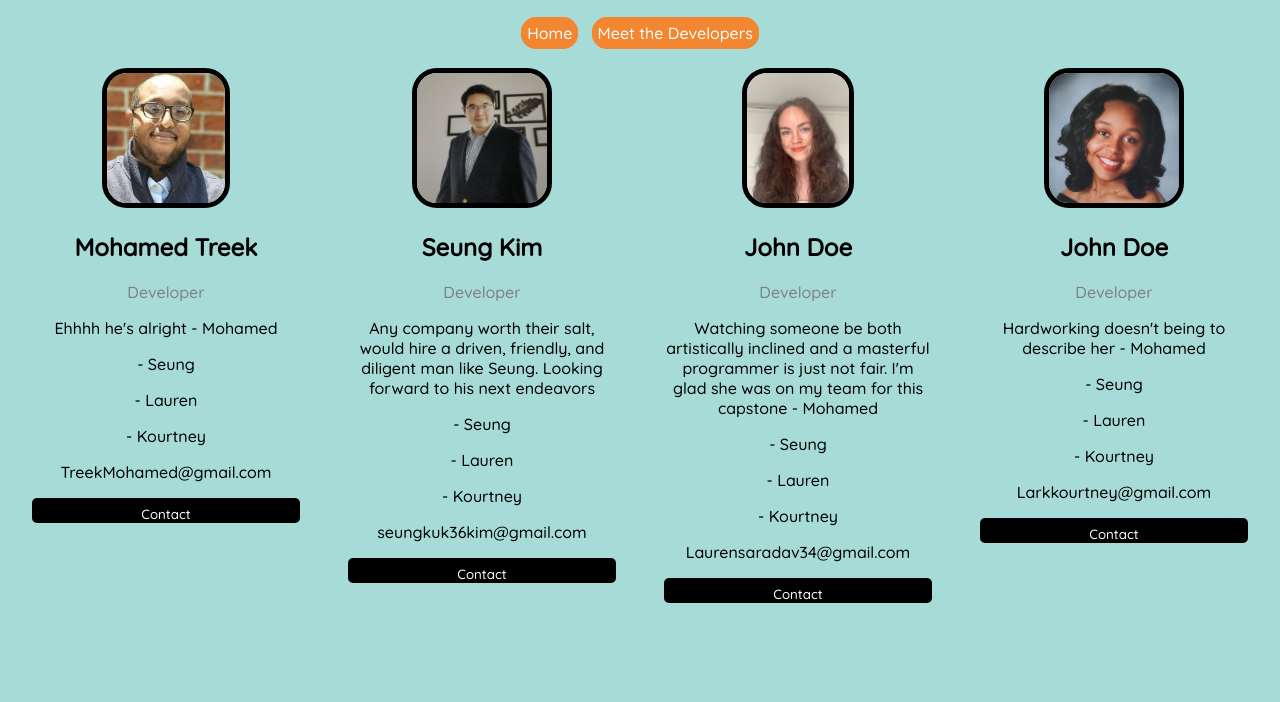
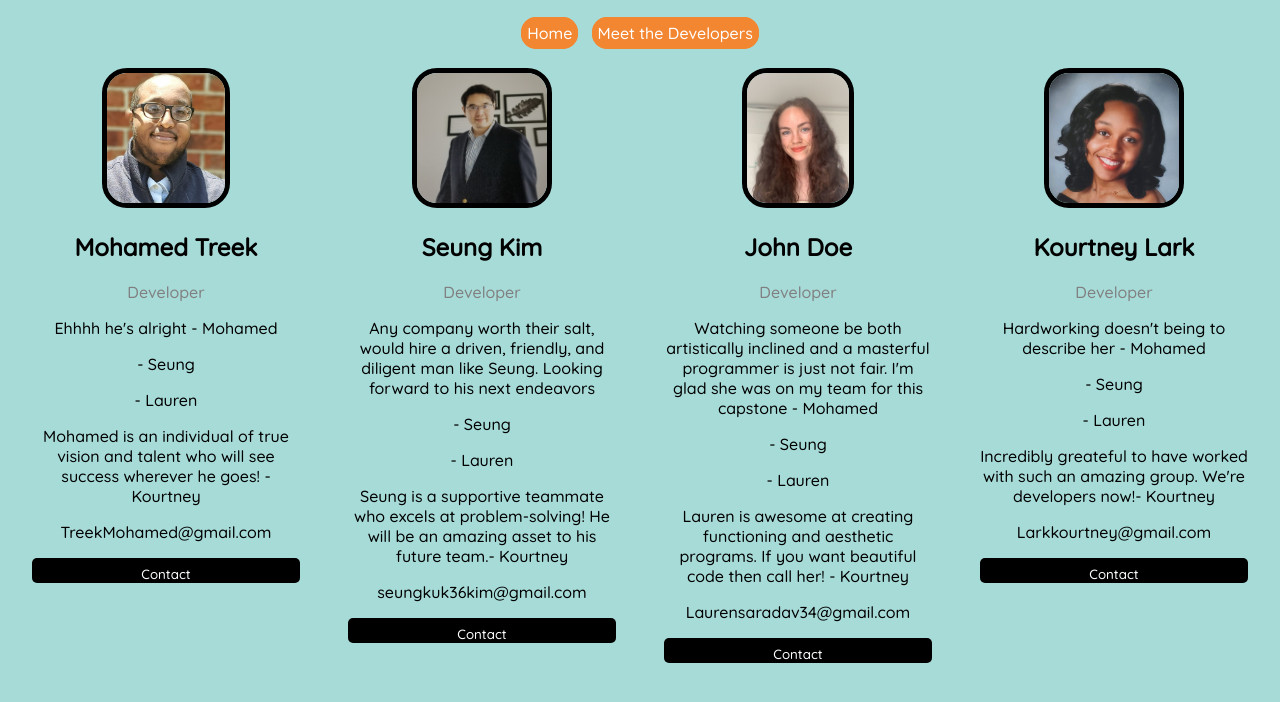
Before and after one commit to MoTreek/Student-ChatBot, a Vue app in the folder vue/: page /developer in a window 1280 px wide. Shown: the top 702 px of the page. Built offline with nearby package versions, Linux system fonts and the light colour scheme.

Commit message:
Comments on the team

```diff
--- a/vue/src/components/DeveloperComponent.vue
+++ b/vue/src/components/DeveloperComponent.vue
@@ -10,7 +10,7 @@
         <p>Ehhhh he's alright - Mohamed</p>
         <p> - Seung</p>
         <p> - Lauren</p>
-        <p> - Kourtney</p>
+        <p> Mohamed is an individual of true vision and talent who will see success wherever he goes! - Kourtney</p>
         <p>TreekMohamed@gmail.com</p>
 
         <p><button class="button" onClick="javascript:window.open('https://www.linkedin.com/in/motreek', '_blank');" >Contact</button></p>
@@ -28,7 +28,7 @@
         <p>Any company worth their salt, would hire a driven, friendly, and diligent man like Seung. Looking forward to his next endeavors</p>
         <p> - Seung</p>
         <p> - Lauren</p>
-        <p> - Kourtney</p>
+        <p> Seung is a supportive teammate who excels at problem-solving! He will be an amazing asset to his future team.- Kourtney</p>
         <p>seungkuk36kim@gmail.com</p>
 
           <p><button class="button" onClick="javascript:window.open('https://www.linkedin.com/in/s36', '_blank');" >Contact</button></p>
@@ -45,7 +45,7 @@
         <p>Watching someone be both artistically inclined and a masterful programmer is just not fair. I'm glad she was on my team for this capstone - Mohamed</p>
         <p> - Seung</p>
         <p> - Lauren</p>
-        <p> - Kourtney</p>
+        <p> Lauren is awesome at creating functioning and aesthetic programs. If you want beautiful code then call her! - Kourtney</p>
         <p>Laurensaradav34@gmail.com</p>
         <p><button class="button" onClick="javascript:window.open('https://www.linkedin.com/in/lauren-davidsonn/', '_blank');" >Contact</button></p>
       </div>
@@ -56,12 +56,12 @@
     <div class="DevCard">
       <img src=".\Kourtney.jpg" alt="Kourtney" style="width:auto" height="130px">
       <div class="container">
-        <h2>John Doe</h2>
+        <h2>Kourtney Lark</h2>
         <p class="title">Developer</p>
         <p>Hardworking doesn't being to describe her - Mohamed</p>
         <p> - Seung</p>
         <p> - Lauren</p>
-        <p> - Kourtney</p>
+        <p> Incredibly greateful to have worked with such an amazing group. We're developers now!- Kourtney</p>
         <p>Larkkourtney@gmail.com</p>
           <p><button class="button" onClick="javascript:window.open('https://www.linkedin.com/in/kourtneykl', '_blank');" >Contact</button></p>
       </div>
```
